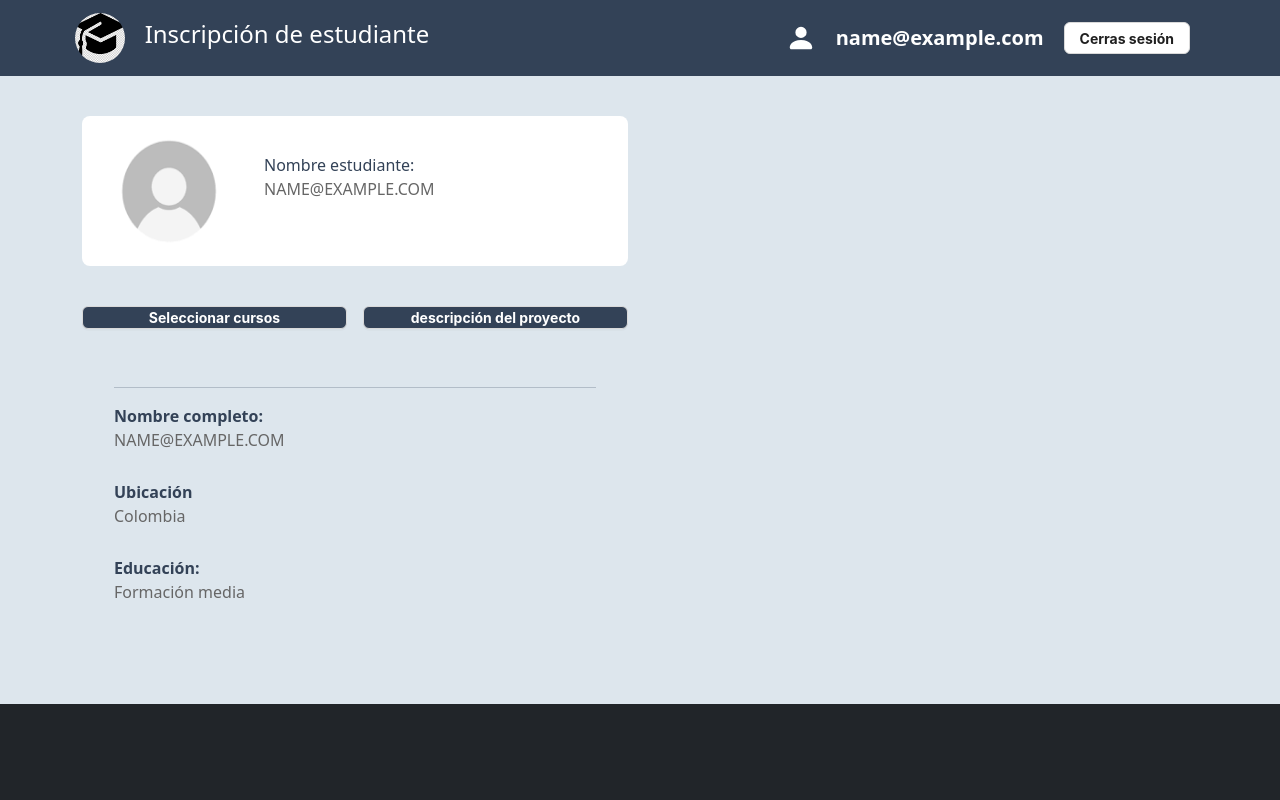
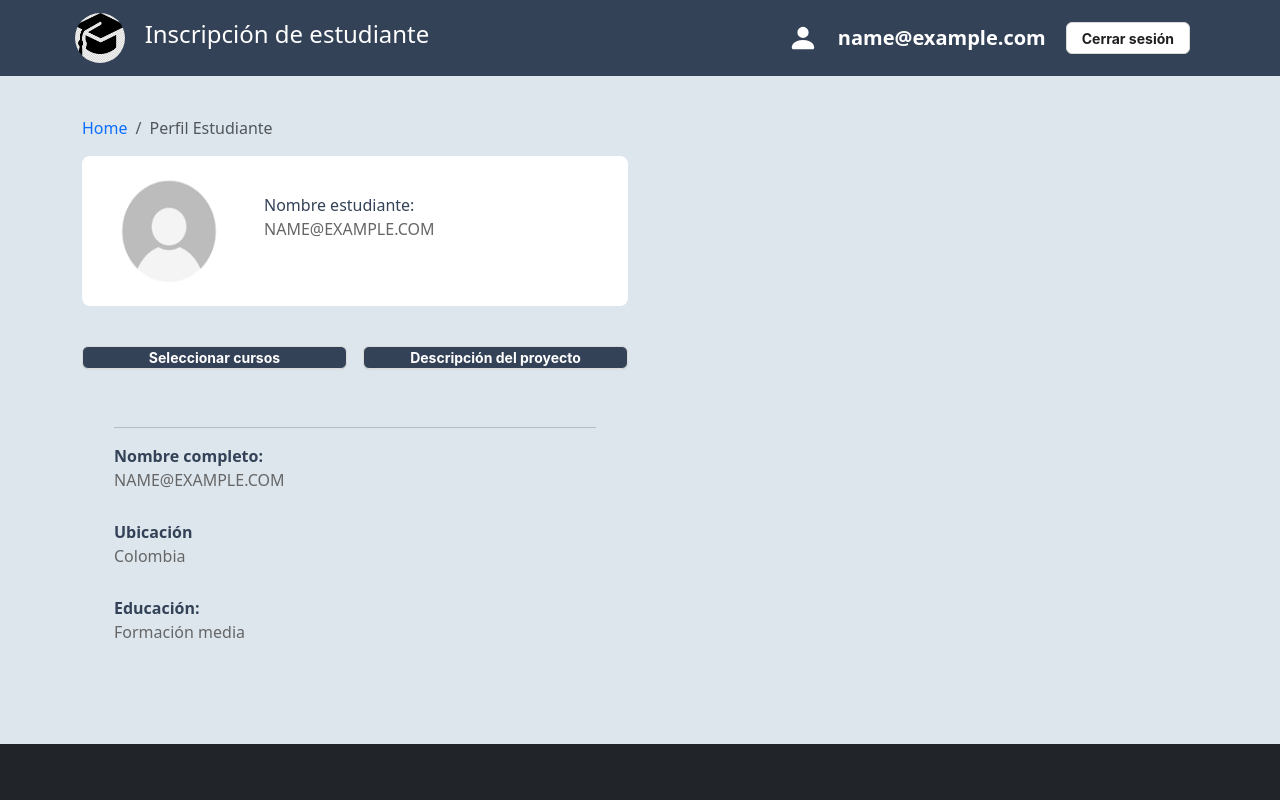
Before and after one commit to torco34/react-hook-form, a React (Vite) app: page /login in a window 1280 px wide. Both pictures are taken after typing "name@example.com", "Sample123" into the empty fields and a click on the button "Ingresar". Shown: the top 800 px of the page. Built offline with nearby package versions, Linux system fonts and the light colour scheme.

Commit message:
Arreglos formulario

```diff
--- a/package.json
+++ b/package.json
@@ -3,7 +3,8 @@
   "private": true,
   "version": "0.0.0",
   "type": "module",
-  "homepage": "https://torco34.github.io/react-hook-proyecto/",
+  "homepage": "https://torco34.github.io/react-hook-proyecto",
+
   "scripts": {
     "dev": "vite",
     "build": "vite build",
--- a/src/App.jsx
+++ b/src/App.jsx
@@ -6,7 +6,7 @@ import { PrivateRouter } from "./components/PrivateRouter";
 import { HomePage, PerfilStudyPage, DashboardPage } from "./page";
 import { Footer } from "./components/header/Footer";
 import { Header } from "./components/header/Header";
-
+import { HomeEstudiante } from "./page";
 function App() {
   return (
     <div className="app">
@@ -16,7 +16,9 @@ function App() {
 
           <Routes>
             <Route path="" element={<HomePage />} />
+
             <Route path="login" element={<DashboardPage />} />
+            <Route path="study" element={<HomeEstudiante />} />
             <Route
               path="dashboard"
               element={
--- a/src/components/CredentialForm.jsx
+++ b/src/components/CredentialForm.jsx
@@ -5,8 +5,8 @@ import { Row, Col } from "react-bootstrap";
 import "../assets/css/creadentialform.css";
 import { Link, useNavigate } from "react-router-dom";
 import { useHookCourse } from "../useContext/HooksAllProvider";
-import Breadcrumb from "react-bootstrap/Breadcrumb";
-import { Loading } from "./Loading";
+
+
 
 export const CredentialForm = ({}) => {
   const { contextAllHooks } = useHookCourse();
@@ -33,12 +33,7 @@ export const CredentialForm = ({}) => {
   return (
     <>
       <div className="container  p-5">
-        <Breadcrumb>
-          <Breadcrumb.Item>
-            <Link to="/">Home</Link>
-          </Breadcrumb.Item>
-          <Breadcrumb.Item active>Formulario</Breadcrumb.Item>
-        </Breadcrumb>
+
       </div>
       <Row>
         <Col xs={12} md={12} className="  containerColumna ">
--- a/src/components/header/Header.jsx
+++ b/src/components/header/Header.jsx
@@ -48,12 +48,12 @@ export const Header = () => {
         }}
       />
       <span>{state?.name}</span>
-                      <Button onClick={onLogout}>Cerras sesión</Button>
+      <Button onClick={onLogout}>Cerrar sesión</Button>
     </div>
   ) : (
     <div className="user ">
       <Link to="login">
-                        <Button onClick={onLogout}>iniciar sesión</Button>
+        <Button>Iniciar sesión</Button>
       </Link>
     </div>
   )}
--- /dev/null
+++ b/src/page/HomeEstudiante.jsx
@@ -0,0 +1,7 @@
+export const HomeEstudiante = () => {
+    return (
+        <div className="d-flex justify-content-center ">
+            este es el hom del estudiante
+        </div>
+    )
+}
--- a/src/page/PerfilStudyPage.jsx
+++ b/src/page/PerfilStudyPage.jsx
@@ -1,7 +1,8 @@
 import perfil from "../assets/img/icon.png";
 import "../assets/css/perfil.css";
-import { useLocation } from "react-router-dom";
+import { useLocation, Link } from "react-router-dom";
 import { Row, Col } from "react-bootstrap";
+import Breadcrumb from "react-bootstrap/Breadcrumb";
 import { EnrollCoursePage } from "./EnrollCoursePage";
 import {
   ButtonReutilizar,
@@ -50,9 +51,17 @@ export const PerfilStudyPage = () => {
 
   return (
     <div className="container containerFather">
+
       <Row>
         <Col xs lg="6">
+
           <div className="container-color">
+          <Breadcrumb>
+          <Breadcrumb.Item>
+            <Link to="" >Home</Link>
+          </Breadcrumb.Item>
+          <Breadcrumb.Item active>Perfil Estudiante</Breadcrumb.Item>
+        </Breadcrumb>
             <div className="container  profile-container">
               <img
                 src={perfil}
@@ -81,7 +90,7 @@ export const PerfilStudyPage = () => {
             />
 
             <ButtonReutilizar
-              text="descripción del proyecto"
+              text="Descripción del proyecto"
               onClick={handleShowText}
             />
           </div>
--- a/src/page/index.js
+++ b/src/page/index.js
@@ -2,3 +2,4 @@ export * from "./HomePage"
 export * from "./PerfilStudyPage"
 export * from "./EnrollCoursePage"
 export * from "./DashboardPage"
+export * from "./HomeEstudiante"
```
Also changed, not shown: 1 other file (tests, documents, lock files or other folders). Lines whose indentation alone changed are shown as unchanged.
